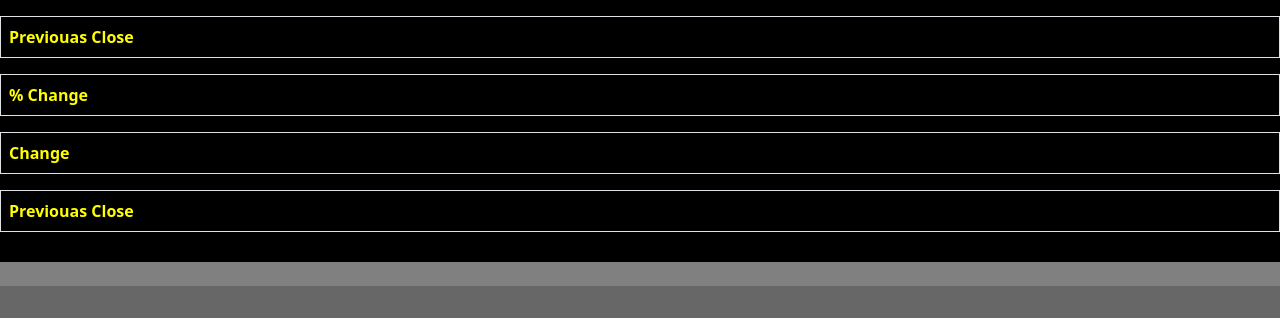
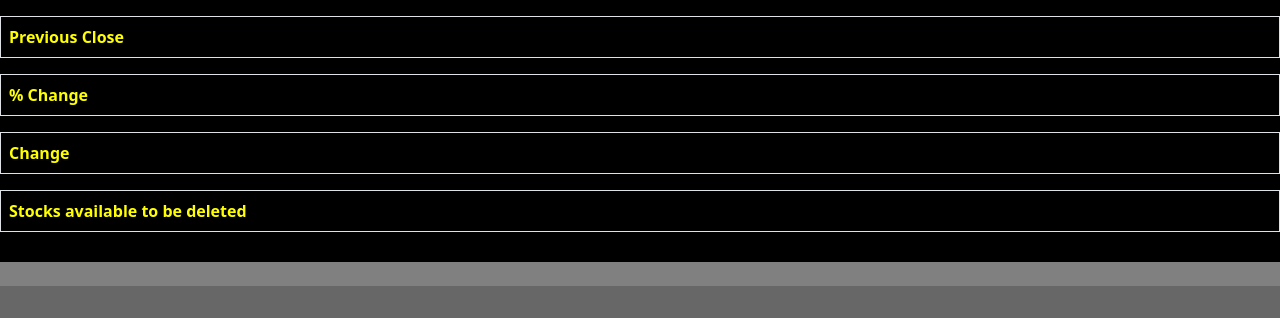
Before and after one commit to mohona7428/Stonks, a Django app: page /add_stock.html in a window 1280 px wide. Shown: the part 492-810 px from the top of the page. Run offline with Django 3.2, Linux system fonts and the light colour scheme; data comes from the database, SQL or seed files in the repository; lists and menus that the app fills with data are empty.

Commit message:
Corrected the typos in delete stock in watchlist

```diff
--- a/stock/templates/add_stock.html
+++ b/stock/templates/add_stock.html
@@ -101,7 +101,7 @@ margin-right:-5px; {% endcomment %}
     <div class="resultcolumn">
         <table class="table table-bordered">
             <tr style="background:black;color:yellow;">
-                <th scope="col">Previouas Close</th>
+                <th scope="col">Previous Close</th>
             </tr>
             <tr>
                 {% for i in previousClose %}
@@ -141,7 +141,7 @@ margin-right:-5px; {% endcomment %}
     <div class="resultcolumn">
         <table class="table table-bordered">
             <tr style="background:black;color:yellow;">
-                <th scope="col">Previouas Close</th>
+                <th scope="col">Stocks available to be deleted</th>
             </tr>
             <tr style="color:white;">
                 {% for i in data %}
```
